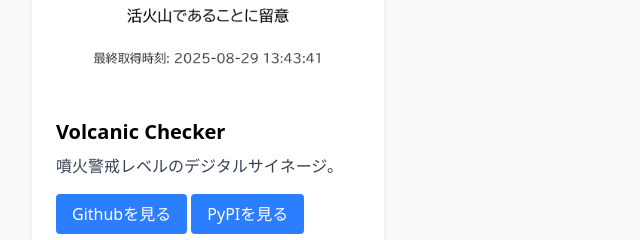
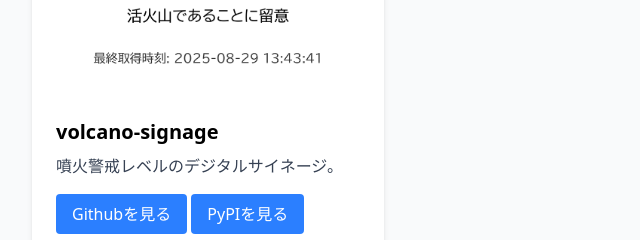
Before and after one commit to mellllonsoda/mellllonsoda-server, a website built with Vite: page index.html in a window 1280 px wide. Shown: the part 1062-1302 px from the top of the page, 48-688 px from the left. Built offline with nearby package versions, Linux system fonts and the light colour scheme.

Commit message:
VSのとこを修正

```diff
--- a/index.html
+++ b/index.html
@@ -94,7 +94,7 @@
           <div class="bg-white rounded-xl shadow-md overflow-hidden hover:scale-105 transform transition">
             <img class="w-full h-48 object-cover" src="Volcano-signage.png" alt="Volcano-signageスクショ">
             <div class="p-6">
-              <h3 class="text-xl font-bold mb-2">Volcanic Checker</h3>
+              <h3 class="text-xl font-bold mb-2">volcano-signage</h3>
               <p class="text-gray-700 mb-4">噴火警戒レベルのデジタルサイネージ。</p>
               <a href="https://github.com/mellllonsoda/Volcano-Signage"
                 class="inline-block bg-blue-500 text-white px-4 py-2 rounded hover:bg-blue-700 transition">Githubを見る</a>
```
